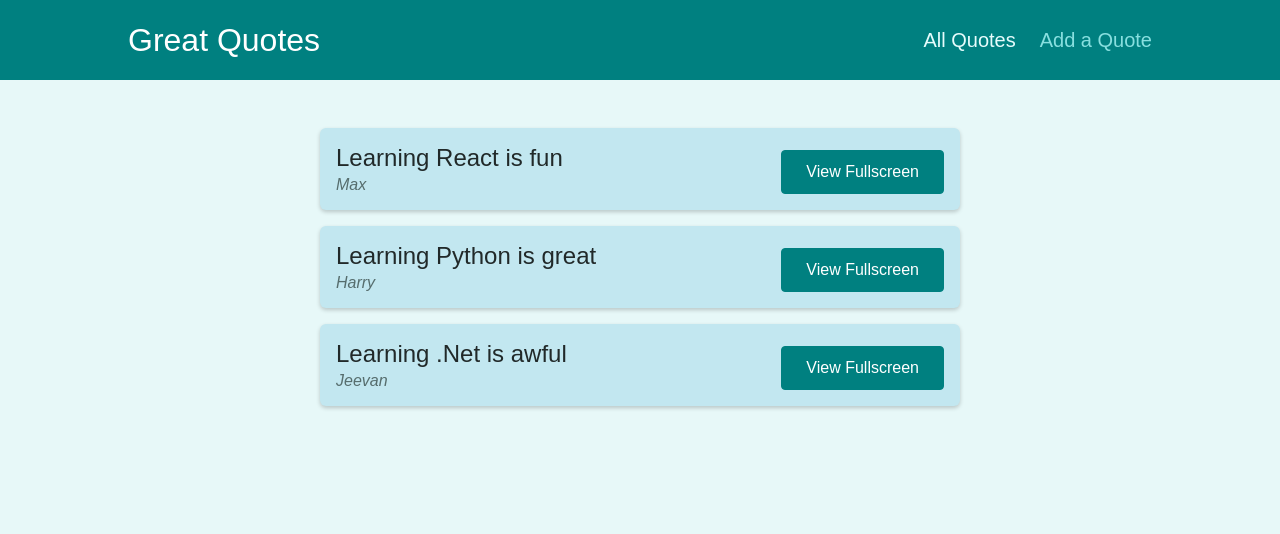
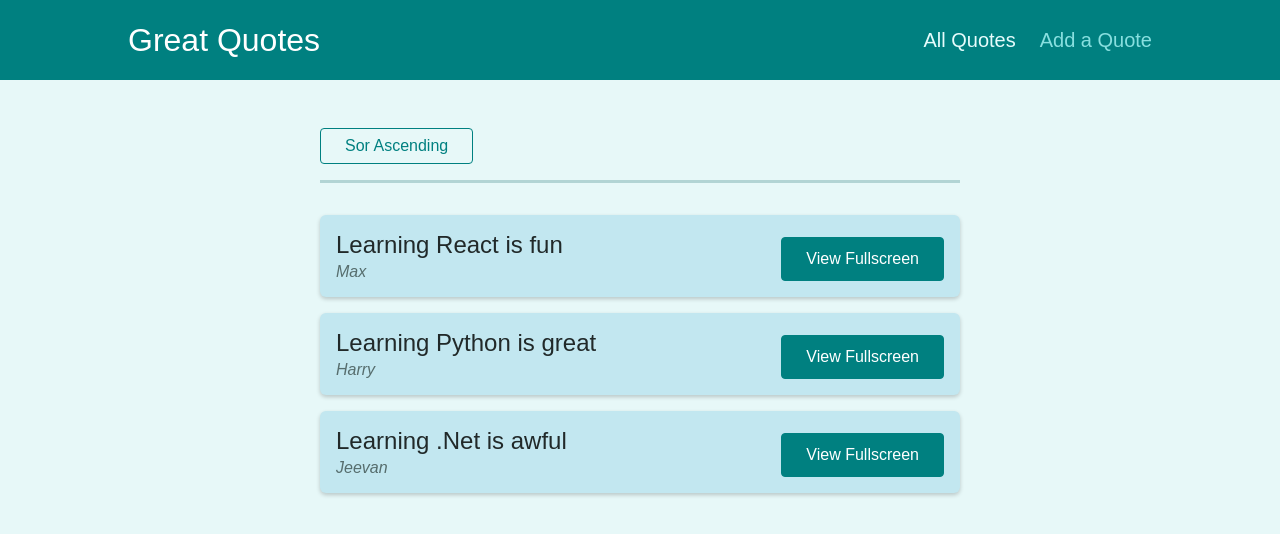
Before and after one commit to Harry-Leepz/comments, a React (Create React App) app: page /quotes in a window 1280 px wide. Shown: the top 534 px of the page. Built offline with nearby package versions, Linux system fonts and the light colour scheme.

Commit message:
Add a button to sort QuoteList

```diff
--- a/src/components/quotes/QuoteForm.js
+++ b/src/components/quotes/QuoteForm.js
@@ -21,6 +21,7 @@ const QuoteForm = (props) => {
     props.onAddQuote({ author: enteredAuthor, text: enteredText });
   }
 
+  // check if form has been set on focus
   const onFocusHandler = () => {
     setIsFormOnFocus(true);
     console.log("Focus!");
--- a/src/components/quotes/QuoteList.js
+++ b/src/components/quotes/QuoteList.js
@@ -1,11 +1,14 @@
-import { Fragment } from 'react';
+import { Fragment } from "react";
 
-import QuoteItem from './QuoteItem';
-import classes from './QuoteList.module.css';
+import QuoteItem from "./QuoteItem";
+import classes from "./QuoteList.module.css";
 
 const QuoteList = (props) => {
   return (
     <Fragment>
+      <div className={classes.sorting}>
+        <button>Sor Ascending</button>
+      </div>
       <ul className={classes.list}>
         {props.quotes.map((quote) => (
           <QuoteItem
```
Also changed, not shown: 1 other file (tests, documents, lock files or other folders).
